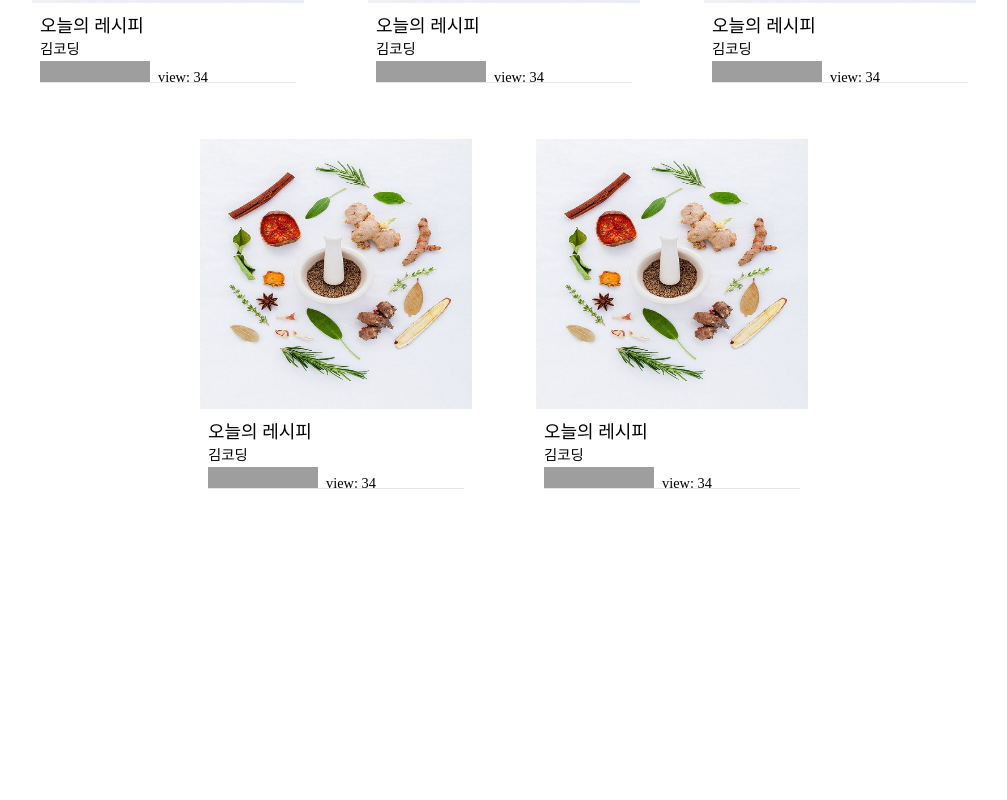
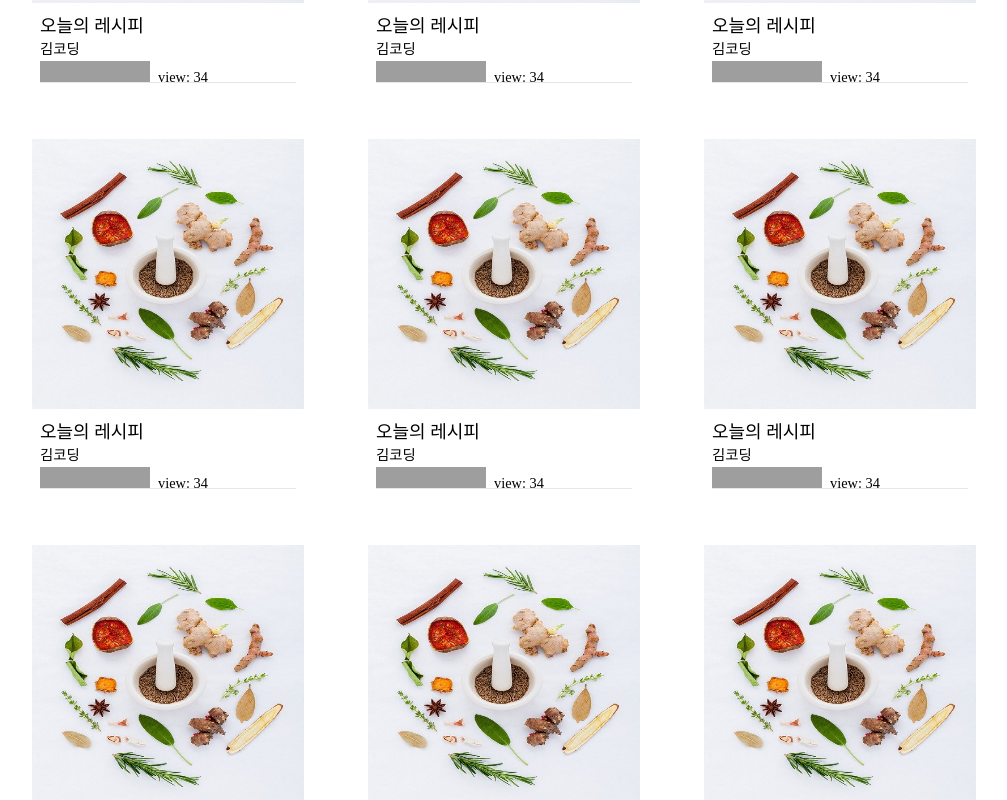
Before and after one commit to codestates/Homemade-client, a React (Create React App) app: page /search in a window 1280 px wide. Shown: the part 900-1700 px from the top of the page, without its empty margins (136-1143 px from the left). Before the commit the page ends 1413 px from the top, so only its background shows below. Built offline with nearby package versions, Linux system fonts and the light colour scheme; grey boxes are pictures that could not be loaded.

Commit message:
[client]ADD more recipes dummy data
페이지네이션 구현을 확인하기 위한 레시피 더미 데이터 추가

```diff
--- a/src/assets/recipes.js
+++ b/src/assets/recipes.js
@@ -1,6 +1,6 @@
 const recipes = [
   {
-    id: "1",
+    id: 1,
     thumnailUrl: "../images/recipe1.jpg",
     title: "오늘의 레시피",
     rate: "4.5",
@@ -9,7 +9,7 @@ const recipes = [
     createdAt: "2021-02-04",
   },
   {
-    id: "2",
+    id: 2,
     thumnailUrl: "../images/recipe1.jpg",
     title: "오늘의 레시피",
     rate: "4.5",
@@ -18,7 +18,7 @@ const recipes = [
     createdAt: "2021-02-04",
   },
   {
-    id: "3",
+    id: 3,
     thumnailUrl: "../images/recipe1.jpg",
     title: "오늘의 레시피",
     rate: "4.5",
@@ -27,7 +27,7 @@ const recipes = [
     createdAt: "2021-02-04",
   },
   {
-    id: "4",
+    id: 4,
     thumnailUrl: "../images/recipe1.jpg",
     title: "오늘의 레시피",
     rate: "4.5",
@@ -36,7 +36,7 @@ const recipes = [
     createdAt: "2021-02-04",
   },
   {
-    id: "5",
+    id: 5,
     thumnailUrl: "../images/recipe1.jpg",
     title: "오늘의 레시피",
     rate: "4.5",
@@ -45,7 +45,7 @@ const recipes = [
     createdAt: "2021-02-04",
   },
   {
-    id: "6",
+    id: 6,
     thumnailUrl: "../images/recipe1.jpg",
     title: "오늘의 레시피",
     rate: "4.5",
@@ -54,7 +54,7 @@ const recipes = [
     createdAt: "2021-02-04",
   },
   {
-    id: "7",
+    id: 7,
     thumnailUrl: "../images/recipe1.jpg",
     title: "오늘의 레시피",
     rate: "4.5",
@@ -63,7 +63,151 @@ const recipes = [
     createdAt: "2021-02-04",
   },
   {
-    id: "8",
+    id: 8,
+    thumnailUrl: "../images/recipe1.jpg",
+    title: "오늘의 레시피",
+    rate: "4.5",
+    views: "34",
+    userName: "김코딩",
+    createdAt: "2021-02-04",
+  },
+  {
+    id: 9,
+    thumnailUrl: "../images/recipe1.jpg",
+    title: "오늘의 레시피",
+    rate: "4.5",
+    views: "34",
+    userName: "김코딩",
+    createdAt: "2021-02-04",
+  },
+  {
+    id: 10,
+    thumnailUrl: "../images/recipe1.jpg",
+    title: "오늘의 레시피",
+    rate: "4.5",
+    views: "34",
+    userName: "김코딩",
+    createdAt: "2021-02-04",
+  },
+  {
+    id: 11,
+    thumnailUrl: "../images/recipe1.jpg",
+    title: "오늘의 레시피",
+    rate: "4.5",
+    views: "34",
+    userName: "김코딩",
+    createdAt: "2021-02-04",
+  },
+  {
+    id: 12,
+    thumnailUrl: "../images/recipe1.jpg",
+    title: "오늘의 레시피",
+    rate: "4.5",
+    views: "34",
+    userName: "김코딩",
+    createdAt: "2021-02-04",
+  },
+  {
+    id: 13,
+    thumnailUrl: "../images/recipe1.jpg",
+    title: "오늘의 레시피",
+    rate: "4.5",
+    views: "34",
+    userName: "김코딩",
+    createdAt: "2021-02-04",
+  },
+  {
+    id: 14,
+    thumnailUrl: "../images/recipe1.jpg",
+    title: "오늘의 레시피",
+    rate: "4.5",
+    views: "34",
+    userName: "김코딩",
+    createdAt: "2021-02-04",
+  },
+  {
+    id: 15,
+    thumnailUrl: "../images/recipe1.jpg",
+    title: "오늘의 레시피",
+    rate: "4.5",
+    views: "34",
+    userName: "김코딩",
+    createdAt: "2021-02-04",
+  },
+  {
+    id: 16,
+    thumnailUrl: "../images/recipe1.jpg",
+    title: "오늘의 레시피",
+    rate: "4.5",
+    views: "34",
+    userName: "김코딩",
+    createdAt: "2021-02-04",
+  },
+  {
+    id: 17,
+    thumnailUrl: "../images/recipe1.jpg",
+    title: "오늘의 레시피",
+    rate: "4.5",
+    views: "34",
+    userName: "김코딩",
+    createdAt: "2021-02-04",
+  },
+  {
+    id: 18,
+    thumnailUrl: "../images/recipe1.jpg",
+    title: "오늘의 레시피",
+    rate: "4.5",
+    views: "34",
+    userName: "김코딩",
+    createdAt: "2021-02-04",
+  },
+  {
+    id: 19,
+    thumnailUrl: "../images/recipe1.jpg",
+    title: "오늘의 레시피",
+    rate: "4.5",
+    views: "34",
+    userName: "김코딩",
+    createdAt: "2021-02-04",
+  },
+  {
+    id: 20,
+    thumnailUrl: "../images/recipe1.jpg",
+    title: "오늘의 레시피",
+    rate: "4.5",
+    views: "34",
+    userName: "김코딩",
+    createdAt: "2021-02-04",
+  },
+  {
+    id: 21,
+    thumnailUrl: "../images/recipe1.jpg",
+    title: "오늘의 레시피",
+    rate: "4.5",
+    views: "34",
+    userName: "김코딩",
+    createdAt: "2021-02-04",
+  },
+  {
+    id: 22,
+    thumnailUrl: "../images/recipe1.jpg",
+    title: "오늘의 레시피",
+    rate: "4.5",
+    views: "34",
+    userName: "김코딩",
+    createdAt: "2021-02-04",
+  },
+  {
+    id: 23,
+    thumnailUrl: "../images/recipe1.jpg",
+    title: "오늘의 레시피",
+    rate: "4.5",
+    views: "34",
+    userName: "김코딩",
+    createdAt: "2021-02-04",
+  },
+  {
+    id: 24,
     thumnailUrl: "../images/recipe1.jpg",
     title: "오늘의 레시피",
     rate: "4.5",
```
